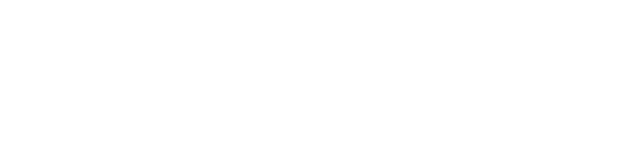
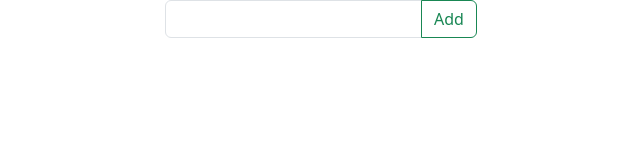
Before and after one commit to khashayaryaghma/mafia, a plain HTML site: page index.html in a window 1280 px wide. Shown: the whole page, without its empty margins (319-959 px from the left). Drawn offline with nearby package versions, Linux system fonts and the light colour scheme.

Commit message:
push codes

```diff
--- a/index.html
+++ b/index.html
@@ -14,6 +14,15 @@
     <link rel="stylesheet" href="style.css" />
   </head>
   <body>
+    <section class="container d-flex justify-content-center align-items-center h-100">
+      <form action="">
+        <div class="input-group">
+          <input type="text" class="form-control" />
+          <button class="btn btn-outline-success">Add</button>
+        </div>
+      </form>
+    </section>
+
     <script
       src="https://cdn.jsdelivr.net/npm/bootstrap@5.3.2/dist/js/bootstrap.bundle.min.js"
       integrity="sha384-C6RzsynM9kWDrMNeT87bh95OGNyZPhcTNXj1NW7RuBCsyN/o0jlpcV8Qyq46cDfL"
```
